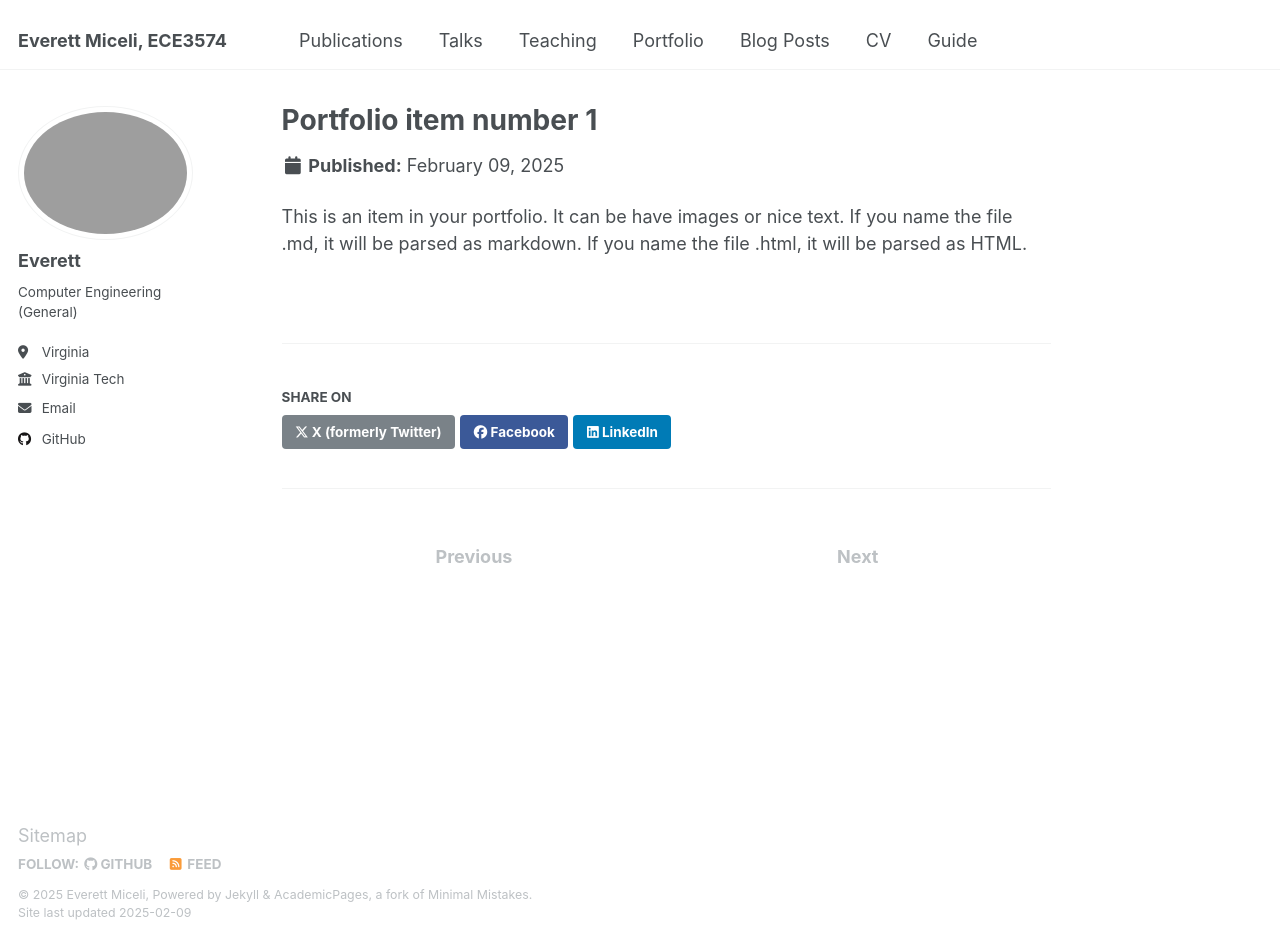
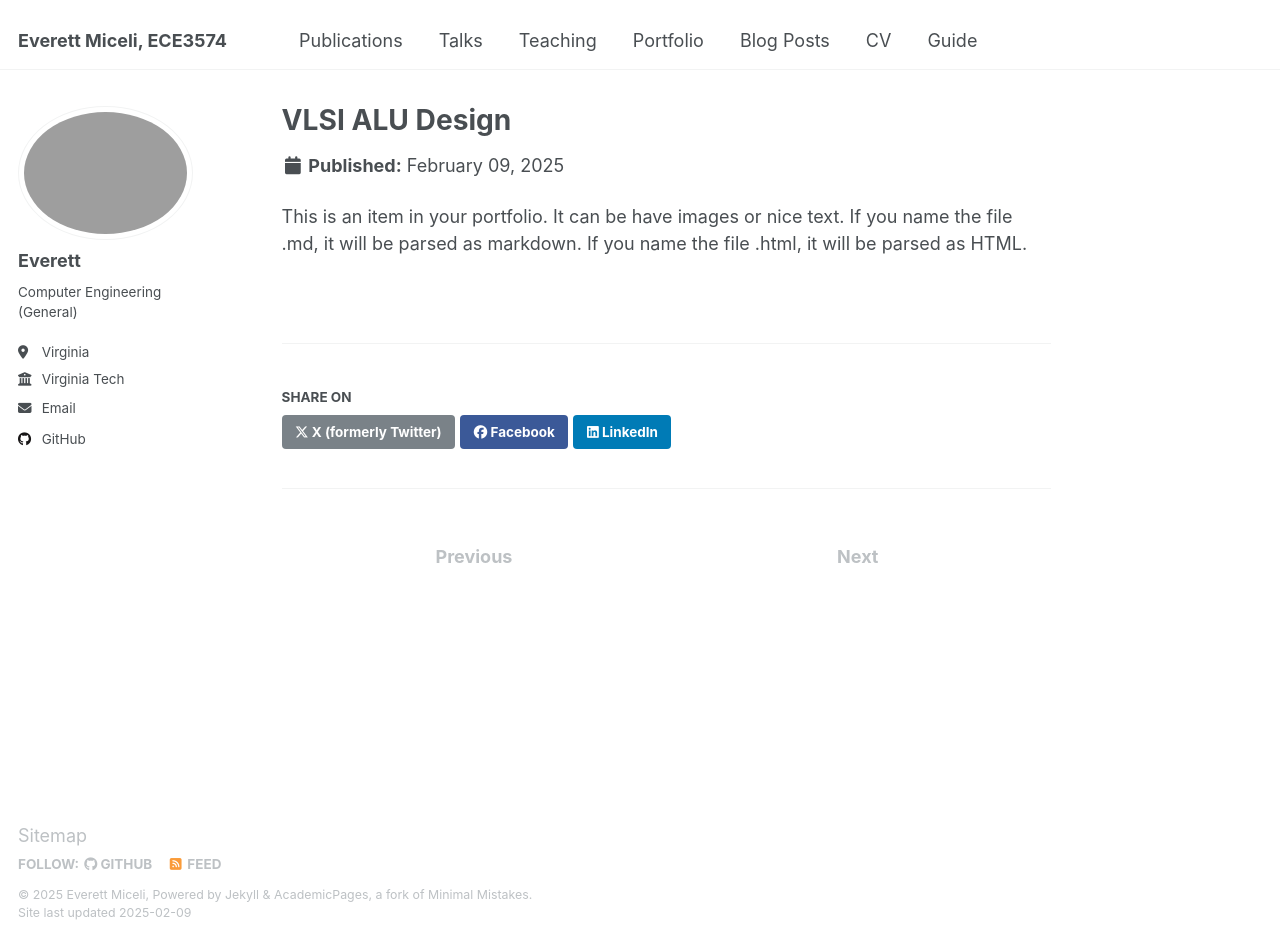
Before and after one commit to everettmiceli67/everettmiceli67.github.io, a Jekyll site: the page built from _portfolio/portfolio-1.md, in a window 1280 px wide and 941 px high. Built offline with Jekyll 4.4.1, drawn with Linux system fonts in a browser that asks for light colours.

Commit message:
Update portfolio-1.md

```diff
--- a/_portfolio/portfolio-1.md
+++ b/_portfolio/portfolio-1.md
@@ -1,6 +1,6 @@
 ---
-title: "Portfolio item number 1"
-excerpt: "Short description of portfolio item number 1<br/><img src='/images/500x300.png'>"
+title: "VLSI ALU Design"
+excerpt: "Very Large Scale Integration ALU Layout <br/><img src='/images/ALU.png'>"
 collection: portfolio
 ---
 
```
